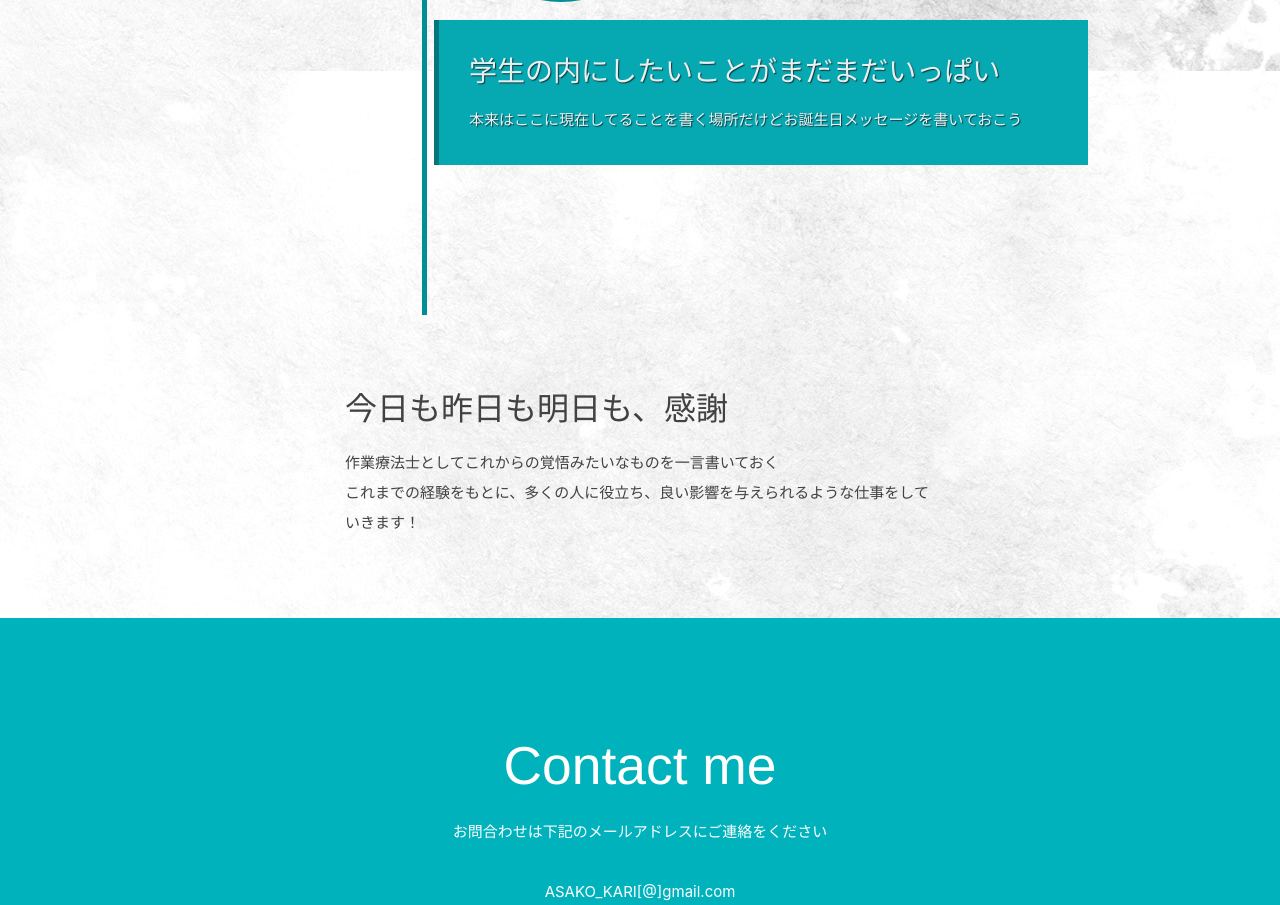
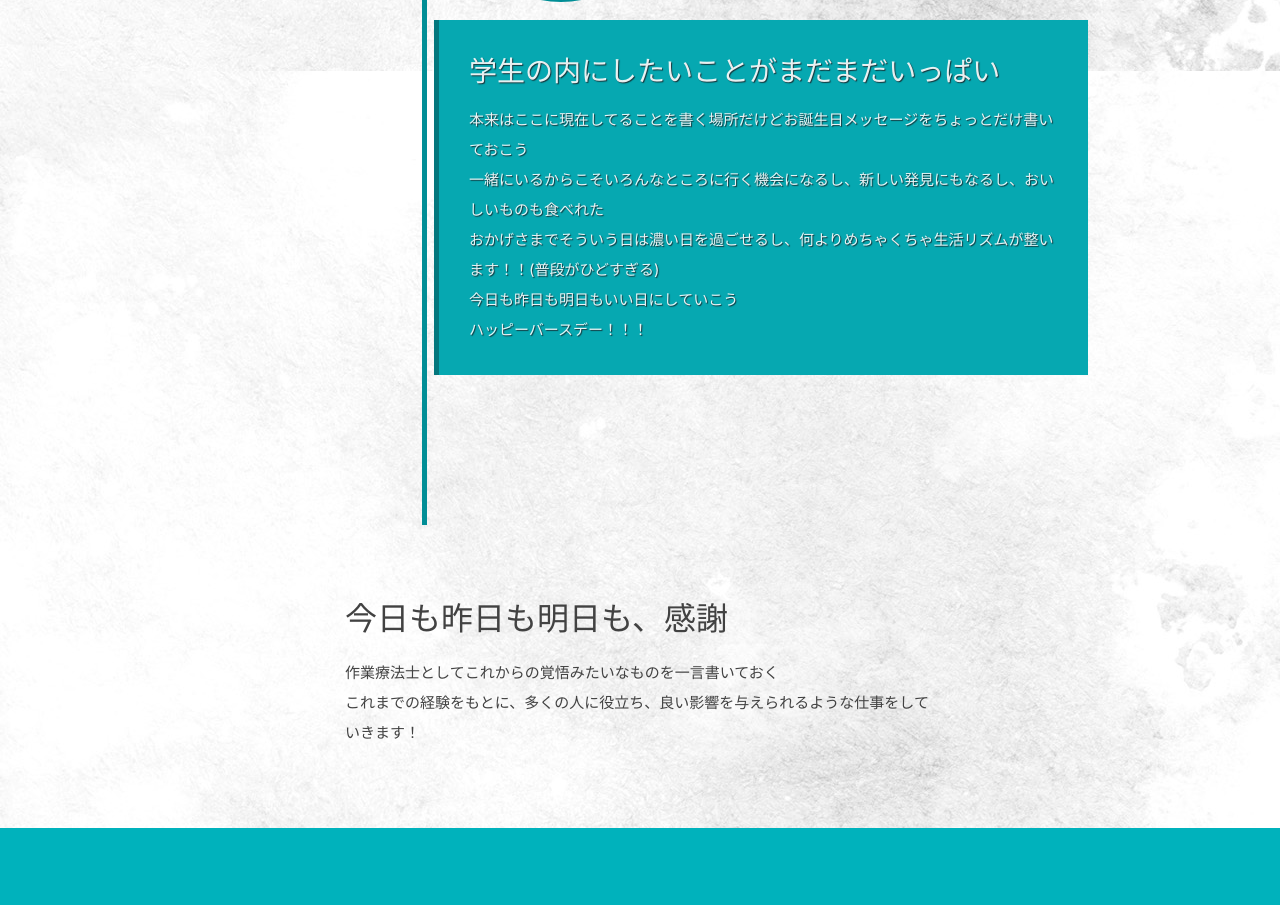
Before and after one commit to assan-dayo/assan-dayo.github.io, a plain HTML site: page index.html in a window 1280 px wide. Shown: the part 6754-7659 px from the top of the page. Drawn offline with nearby package versions, Linux system fonts and the light colour scheme; a web font is replaced by a local one.

Commit message:
Update index.html

```diff
--- a/index.html
+++ b/index.html
@@ -384,7 +384,11 @@
             </div>
             <div class="leaf-card" data-aos="fade-left" data-aos-duration="300">
               <h3>学生の内にしたいことがまだまだいっぱい</h3>
-              <p>本来はここに現在してることを書く場所だけどお誕生日メッセージを書いておこう<br>
+              <p>本来はここに現在してることを書く場所だけどお誕生日メッセージをちょっとだけ書いておこう<br>
+                一緒にいるからこそいろんなところに行く機会になるし、新しい発見にもなるし、おいしいものも食べれた<br>
+                おかげさまでそういう日は濃い日を過ごせるし、何よりめちゃくちゃ生活リズムが整います！！(普段がひどすぎる)<br>
+                今日も昨日も明日もいい日にしていこう<br>
+                ハッピーバースデー！！！
               </p>
             </div>
           </div>
```
